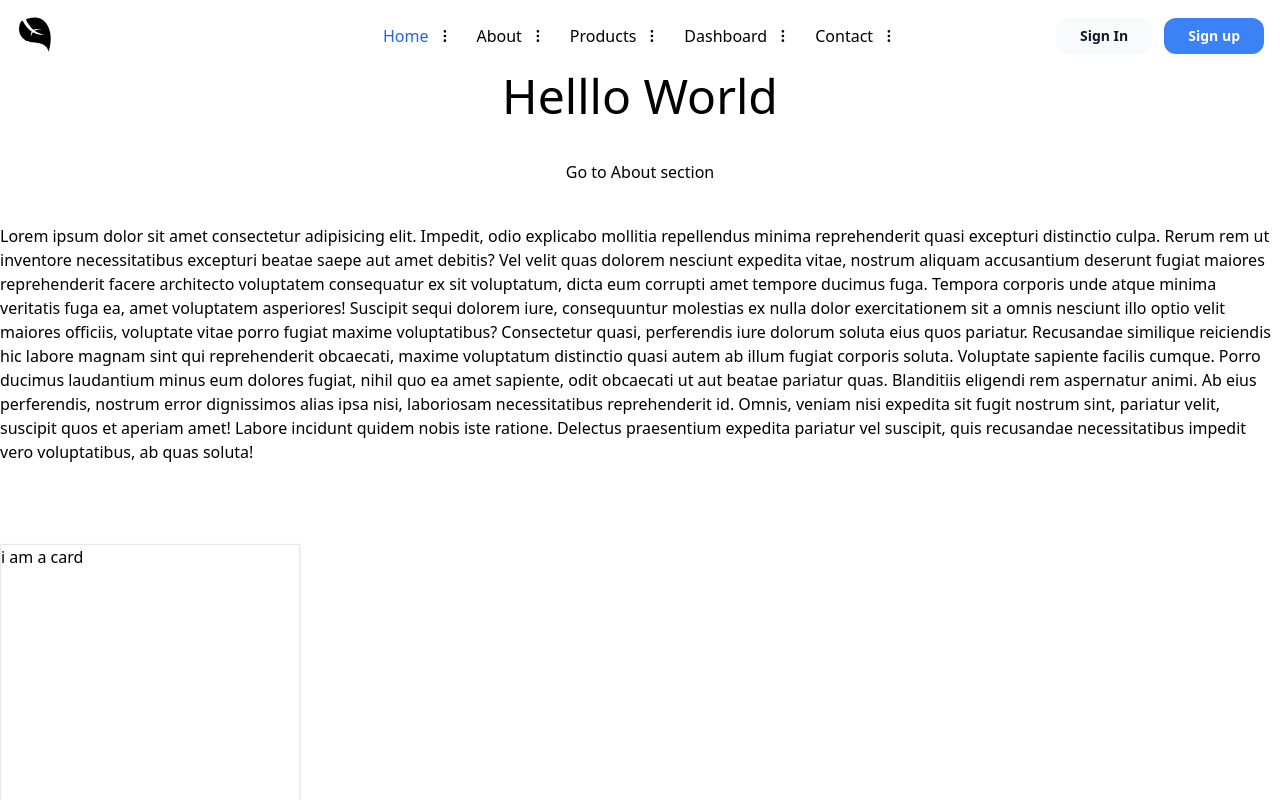
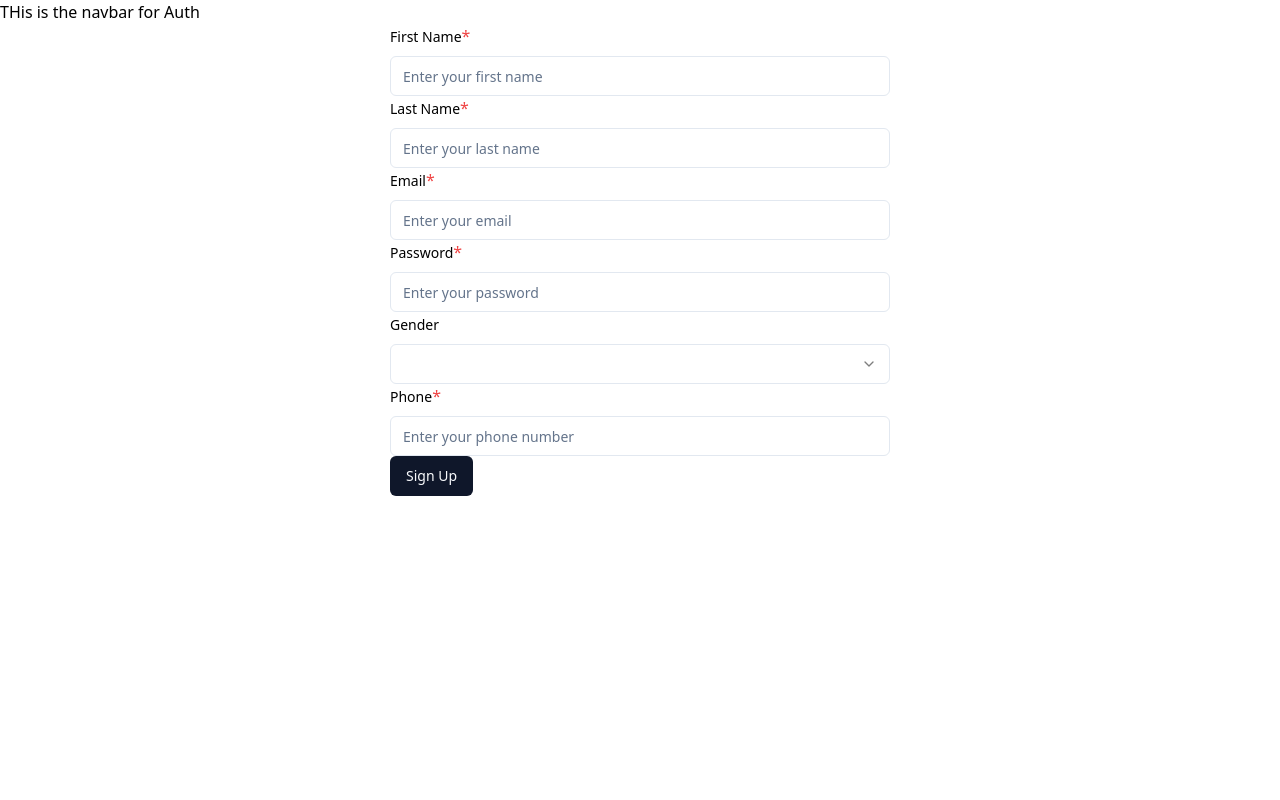
Before and after one commit to oslim4321/react-project-te, a React (Vite) app: page /auth in a window 1280 px wide. Before the commit this address led to /. Shown: the top 800 px of the page. Built offline with nearby package versions, Linux system fonts and the light colour scheme.

Commit message:
add sign up login and auth

```diff
--- /dev/null
+++ b/src/Route/AuthPage.jsx
@@ -0,0 +1,12 @@
+import { Outlet } from "react-router-dom";
+
+const AuthPage = () => {
+  return (
+    <div>
+      <h1>THis is the navbar for Auth</h1>
+      <Outlet />
+    </div>
+  );
+};
+
+export default AuthPage;
--- a/src/Route/index.jsx
+++ b/src/Route/index.jsx
@@ -7,6 +7,10 @@ import HomePage from "./HomePage";
 import DashboardPage from "./DashboardPage";
 import Products from "@/pages/products";
 import CreateProduct from "@/pages/dashboard/createProduct";
+import AuthPage from "./AuthPage";
+import SignUp from "@/pages/auth/signup";
+import Login from "@/pages/auth/login";
+import Dashboard from "@/pages/dashboard";
 
 export const route = createBrowserRouter([
   {
@@ -37,7 +41,7 @@ export const route = createBrowserRouter([
     children: [
       {
         index: true,
-        element: <h1>THis is the dashboard</h1>,
+        element: <Dashboard />,
       },
       {
         path: "create-product",
@@ -55,6 +59,21 @@ export const route = createBrowserRouter([
   },
 
   {
+    path: "/auth",
+    element: <AuthPage />,
+    children: [
+      {
+        index: true,
+        element: <SignUp />,
+      },
+      {
+        path: "login",
+        element: <Login />,
+      },
+    ],
+  },
+
+  {
     path: "*",
     element: <Error404 />,
   },
--- a/src/myComponents/header/index.jsx
+++ b/src/myComponents/header/index.jsx
@@ -1,5 +1,5 @@
 import { useState } from "react";
-import { NavLink } from "react-router-dom";
+import { Link, NavLink } from "react-router-dom";
 
 const Header = () => {
   const list = [
@@ -100,12 +100,18 @@ const Header = () => {
             })}
           </ul>
 
-          <a className="hidden lg:inline-block lg:ml-auto lg:mr-3 py-2 px-6 bg-gray-50 hover:bg-gray-100 text-sm text-gray-900 font-bold  rounded-xl transition duration-200">
+          <Link
+            to="/auth/login"
+            className="hidden lg:inline-block lg:ml-auto lg:mr-3 py-2 px-6 bg-gray-50 hover:bg-gray-100 text-sm text-gray-900 font-bold  rounded-xl transition duration-200"
+          >
             Sign In
-          </a>
-          <a className="hidden lg:inline-block py-2 px-6 bg-blue-500 hover:bg-blue-600 text-sm text-white font-bold rounded-xl transition duration-200">
+          </Link>
+          <Link
+            to="/auth"
+            className="hidden lg:inline-block py-2 px-6 bg-blue-500 hover:bg-blue-600 text-sm text-white font-bold rounded-xl transition duration-200"
+          >
             Sign up
-          </a>
+          </Link>
         </nav>
         {/* DESKTOP END */}
         <div
--- /dev/null
+++ b/src/pages/auth/login/components/FormComp.jsx
@@ -0,0 +1,24 @@
+import { Form } from "@/components/ui/form";
+import { useLogin } from "../hooks/useLogin";
+import GenericFormInputs from "@/shared/GenericFormInputs";
+import { Button } from "@/components/ui/button";
+
+const FormComp = () => {
+  const { inputs, form, onSubmit, isLoading } = useLogin();
+  return (
+    <div className="md:max-w-[500px] mx-auto">
+      <Form {...form}>
+        <form onSubmit={form.handleSubmit(onSubmit)}>
+          {inputs.map((elem, i) => (
+            <GenericFormInputs key={i + elem.name} form={form} {...elem} />
+          ))}
+          <Button disabled={isLoading} type="submit">
+            {isLoading ? "loading..." : "log in"}
+          </Button>
+        </form>
+      </Form>
+    </div>
+  );
+};
+
+export default FormComp;
--- /dev/null
+++ b/src/pages/auth/login/hooks/useLogin.js
@@ -0,0 +1,86 @@
+import { useToast } from "@/components/ui/use-toast";
+import { useGetCurrentUser } from "@/shared/hooks/useGetCurrentUser";
+import { zodResolver } from "@hookform/resolvers/zod";
+import axios from "axios";
+import { useEffect, useState } from "react";
+import { useForm } from "react-hook-form";
+import { useNavigate } from "react-router-dom";
+import { z } from "zod";
+
+export const useLogin = () => {
+  const { currentUser } = useGetCurrentUser();
+  const navigate = useNavigate();
+
+  useEffect(() => {
+    if (currentUser?.email) {
+      navigate("/dashboard");
+    }
+  }, [currentUser]);
+
+  const [isLoading, setisLoading] = useState(false);
+  const inputs = [
+    {
+      name: "email",
+      label: "Email",
+      type: "email",
+      placeholder: "Enter your email",
+      required: true,
+    },
+    {
+      name: "password",
+      label: "Password",
+      type: "password",
+      placeholder: "Enter your password",
+      required: true,
+    },
+  ];
+  const { toast } = useToast();
+
+  const formSchema = z.object({
+    email: z
+      .string()
+      .email("Invalid email address")
+      .nonempty("Email is required"),
+    password: z
+      .string()
+      .min(6, "Password must be at least 6 characters")
+      .nonempty("Password is required"),
+  });
+
+  const form = useForm({
+    resolver: zodResolver(formSchema),
+  });
+
+  const onSubmit = async (data) => {
+    // console.log(data);
+    setisLoading(true);
+    try {
+      const res = await axios.post(
+        "http://localhost:4000/api/v1/auth/login",
+        data
+      );
+
+      localStorage.setItem("token", res.data.token);
+      toast({
+        title: "Success ✅✅",
+        description: `You are Logged in`,
+      });
+      navigate("/dashboard");
+    } catch (error) {
+      console.log(error);
+
+      toast({
+        title: "Error",
+        description: `${error?.response?.data?.message}`,
+      });
+    } finally {
+      setisLoading(false);
+    }
+  };
+  return {
+    inputs,
+    form,
+    isLoading,
+    onSubmit,
+  };
+};
--- /dev/null
+++ b/src/pages/auth/login/index.jsx
@@ -0,0 +1,11 @@
+import FormComp from "./components/FormComp";
+
+const Login = () => {
+  return (
+    <div>
+      <FormComp />
+    </div>
+  );
+};
+
+export default Login;
--- /dev/null
+++ b/src/pages/auth/signup/components/Form.jsx
@@ -0,0 +1,26 @@
+import { inputs } from "../utitl/input";
+
+import GenericFormInputs from "@/shared/GenericFormInputs";
+import { useSignUp } from "../hooks/useSignUp";
+import { Form } from "@/components/ui/form";
+import { Button } from "@/components/ui/button";
+
+const FormComp = () => {
+  const { form, onSubmit, isLoading } = useSignUp();
+  return (
+    <div className="md:max-w-[500px] mx-auto">
+      <Form {...form}>
+        <form onSubmit={form.handleSubmit(onSubmit)}>
+          {inputs.map((elem, i) => (
+            <GenericFormInputs key={i + elem.name} form={form} {...elem} />
+          ))}
+          <Button disabled={isLoading} type="submit">
+            {isLoading ? "loading..." : "Sign Up"}
+          </Button>
+        </form>
+      </Form>
+    </div>
+  );
+};
+
+export default FormComp;
--- /dev/null
+++ b/src/pages/auth/signup/hooks/useSignUp.js
@@ -0,0 +1,59 @@
+import { useToast } from "@/components/ui/use-toast";
+import { zodResolver } from "@hookform/resolvers/zod";
+import axios from "axios";
+import { useState } from "react";
+import { useForm } from "react-hook-form";
+import { useNavigate } from "react-router-dom";
+import { z } from "zod";
+
+const formSchema = z.object({
+  firstName: z.string().nonempty("First Name is required"),
+  lastName: z.string().nonempty("Last Name is required"),
+  email: z
+    .string()
+    .email("Invalid email address")
+    .nonempty("Email is required"),
+  password: z
+    .string()
+    .min(6, "Password must be at least 6 characters")
+    .nonempty("Password is required"),
+  gender: z.enum(["male", "female"]).optional(),
+  phone: z.string().nonempty("Phone number is required"),
+});
+
+export const useSignUp = () => {
+  const [isLoading, setisLoading] = useState(false);
+  const navigate = useNavigate();
+  const { toast } = useToast();
+
+  const form = useForm({
+    resolver: zodResolver(formSchema),
+  });
+
+  const onSubmit = async (data) => {
+    setisLoading(true);
+    try {
+      const res = await axios.post(
+        "http://localhost:4000/api/v1/auth/signup",
+        data
+      );
+      toast({
+        title: "Success",
+        description: `${res?.data?.firstName} Welcome to Our Website pls login`,
+      });
+      if (res.data) {
+        navigate("/auth/login");
+      }
+    } catch (error) {
+      console.log(error);
+    } finally {
+      setisLoading(false);
+    }
+  };
+
+  return {
+    form,
+    onSubmit,
+    isLoading,
+  };
+};
--- /dev/null
+++ b/src/pages/auth/signup/index.jsx
@@ -0,0 +1,11 @@
+import FormComp from "./components/Form";
+
+const SignUp = () => {
+  return (
+    <div>
+      <FormComp />
+    </div>
+  );
+};
+
+export default SignUp;
--- /dev/null
+++ b/src/pages/auth/signup/utitl/input.js
@@ -0,0 +1,52 @@
+export const inputs = [
+  {
+    name: "firstName",
+    label: "First Name",
+    type: "text",
+    placeholder: "Enter your first name",
+    required: true,
+  },
+  {
+    name: "lastName",
+    label: "Last Name",
+    type: "text",
+    placeholder: "Enter your last name",
+    required: true,
+  },
+  {
+    name: "email",
+    label: "Email",
+    type: "email",
+    placeholder: "Enter your email",
+    required: true,
+  },
+  {
+    name: "password",
+    label: "Password",
+    type: "password",
+    placeholder: "Enter your password",
+    required: true,
+  },
+  {
+    name: "gender",
+    label: "Gender",
+    type: "select",
+    options: [
+      {
+        label: "Male",
+        value: "male",
+      },
+      {
+        label: "Female",
+        value: "female",
+      },
+    ],
+  },
+  {
+    name: "phone",
+    label: "Phone",
+    type: "number",
+    placeholder: "Enter your phone number",
+    required: true,
+  },
+];
--- a/src/pages/dashboard/index.jsx
+++ b/src/pages/dashboard/index.jsx
@@ -0,0 +1,10 @@
+import { useGetCurrentUser } from "@/shared/hooks/useGetCurrentUser";
+
+const Dashboard = () => {
+  const { currentUser } = useGetCurrentUser();
+  return (
+    <div>hello {currentUser?.firstName + " " + currentUser?.lastName}</div>
+  );
+};
+
+export default Dashboard;
--- /dev/null
+++ b/src/shared/hooks/useGetCurrentUser.js
@@ -0,0 +1,29 @@
+import axios from "axios";
+import { useEffect, useState } from "react";
+
+export const useGetCurrentUser = () => {
+  const [currentUser, setcurrentUser] = useState();
+
+  const token = localStorage.getItem("token");
+
+  const getCurrentUser = async () => {
+    try {
+      const res = await axios.get(
+        "http://localhost:4000/api/v1/auth/checkAuth",
+        { headers: { Authorization: "Bearer " + token } }
+      );
+      setcurrentUser(res?.data);
+      console.log(res);
+    } catch (error) {
+      console.log(error);
+    }
+  };
+
+  useEffect(() => {
+    getCurrentUser();
+  }, []);
+
+  return {
+    currentUser,
+  };
+};
```
